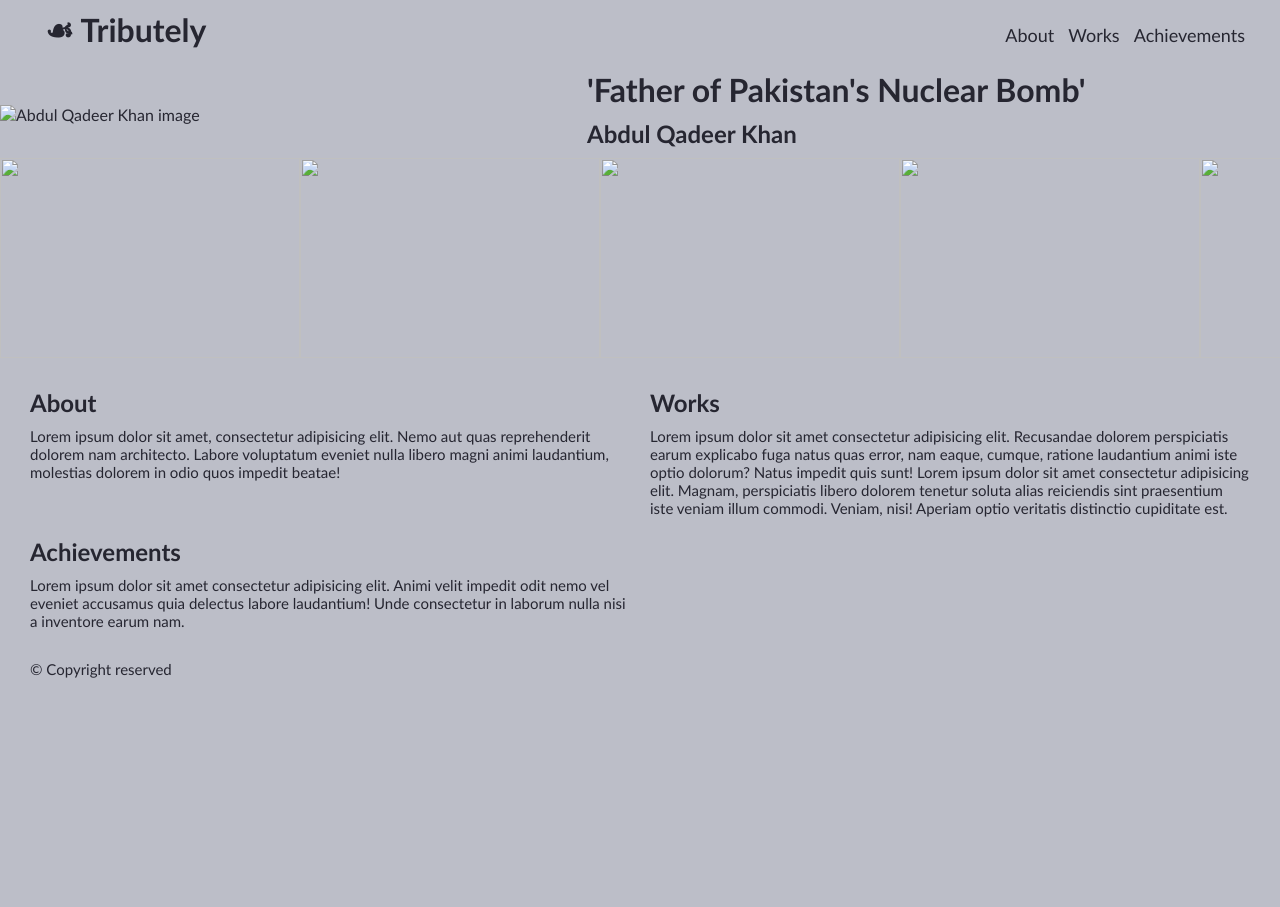
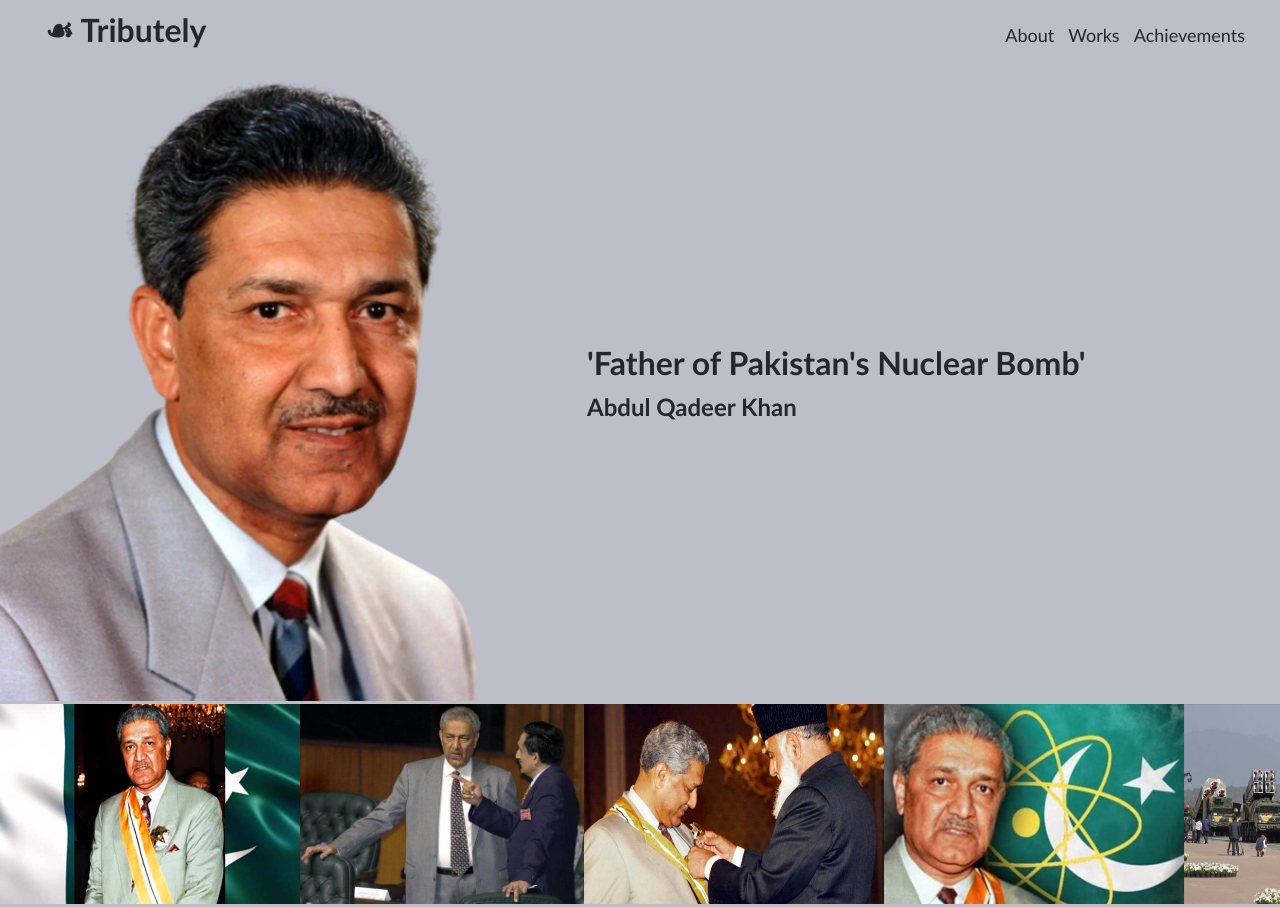
Before and after one commit to amnar23/Tribute-Page, a plain HTML site: page index.html in a window 1280 px wide. Shown: the top 907 px of the page. Before the commit the page ends 800 px from the top, so only its background shows below. Drawn offline with Linux system fonts and the light colour scheme.

Commit message:
Update index.html

```diff
--- a/index.html
+++ b/index.html
@@ -22,7 +22,7 @@
       <div class="top">
         <div class="img-container">
           <img
-            src="images/Abdul-Qadeer-Khan.jpg"
+            src="Abdul-Qadeer-Khan.jpg"
             alt="Abdul Qadeer Khan image"
            width="100%"
           />
@@ -35,14 +35,14 @@
       <!--Add images here-->
       <aside>
         <div class="image-scroller">
-          <img src="images/pic1.jpg" class="images">
-          <img src="images/pic2.jpg" class="images">
-          <img src="images/pic3.jpg" class="images">
-          <img src="images/pic4.jpg" class="images">
-          <img src="images/pic5.jpg" class="images">
-          <img src="images/pic2.jpg" class="images">
-          <img src="images/pic3.jpg" class="images">
-          <img src="images/pic4.jpg" class="images">
+          <img src="pic1.jpg" class="images">
+          <img src="pic2.jpg" class="images">
+          <img src="pic3.jpg" class="images">
+          <img src="pic4.jpg" class="images">
+          <img src="pic5.jpg" class="images">
+          <img src="pic2.jpg" class="images">
+          <img src="pic3.jpg" class="images">
+          <img src="pic4.jpg" class="images">
         </div>
       </aside>
       <article>
```
